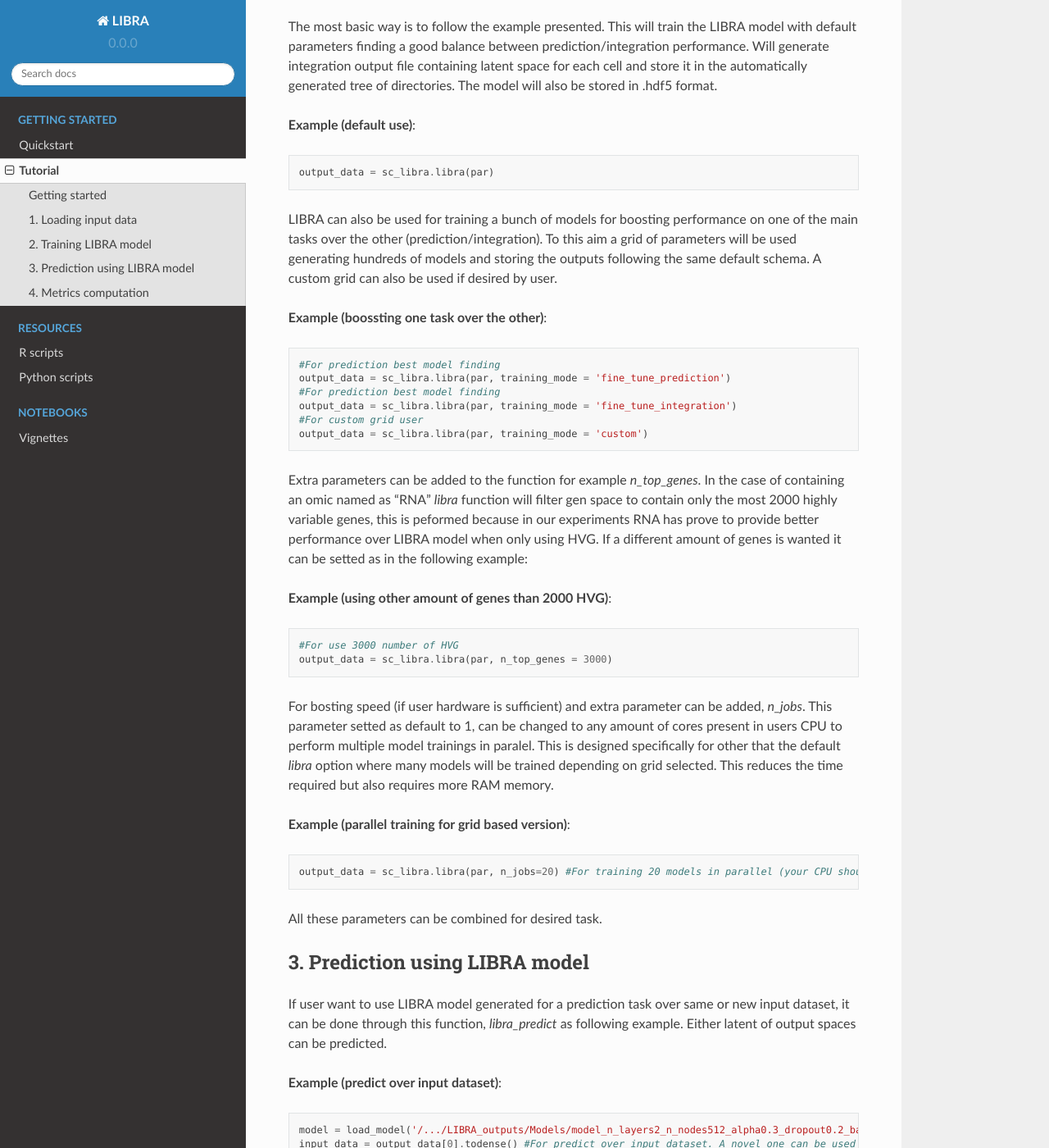
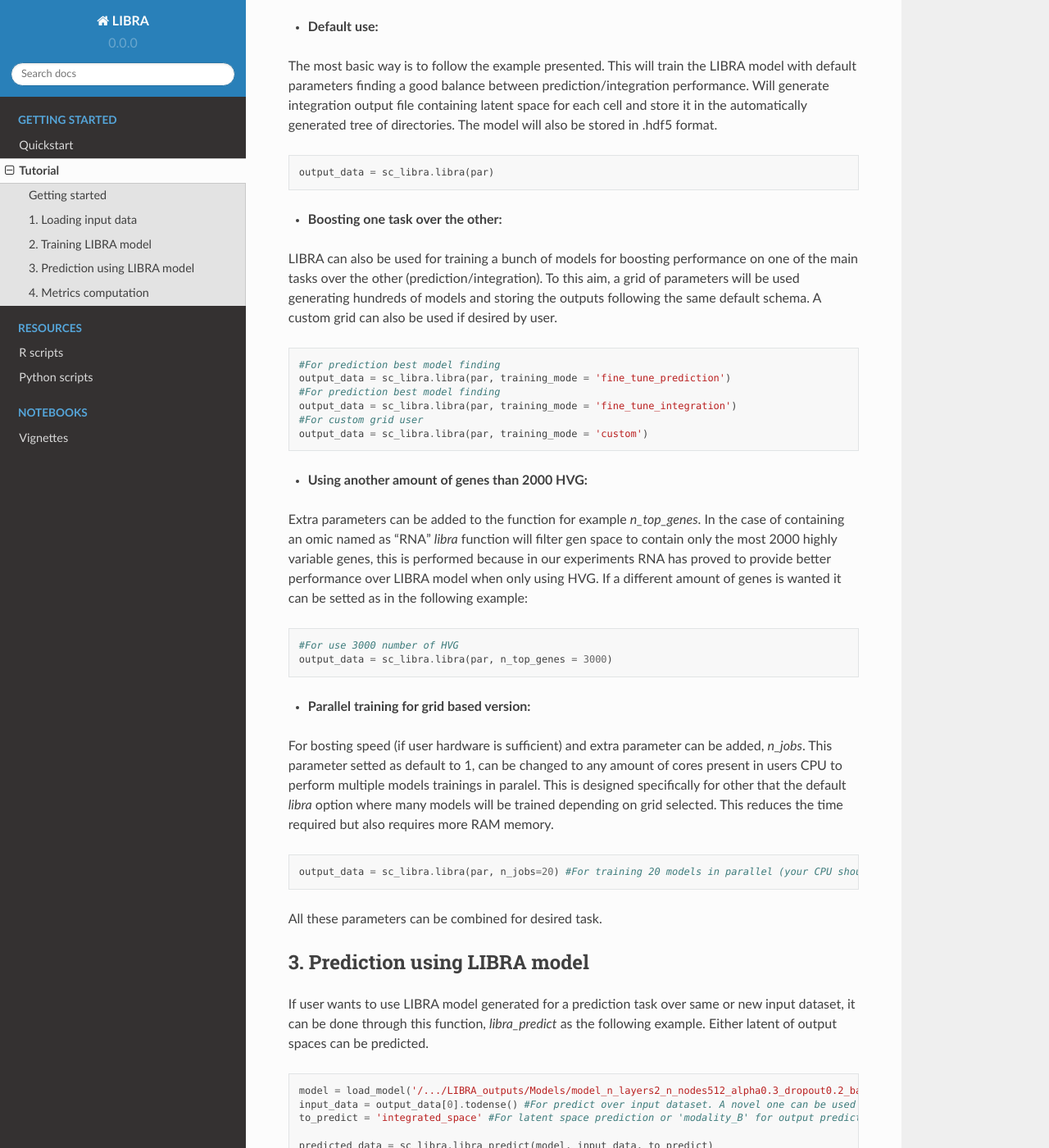
Before and after one commit to TranslationalBioinformaticsUnit/LIBRA, a Sphinx documentation site: the page built from docs/source/tutorial.rst, in a window 1280 px wide and 1400 px high, scrolled down 1719 px. Shown: the whole window at 82% size. Built offline with Sphinx 7.4.7 and the Read the Docs theme 2.0.0, drawn with Linux system fonts in a browser that asks for light colours; some of the changed text lies outside the part shown.

Commit message:
Update tutorial.rst

```diff
--- a/docs/source/tutorial.rst
+++ b/docs/source/tutorial.rst
@@ -26,13 +26,13 @@ A universal loading data is provided for easy data loading into Python environme
 
 In order dataset1 is the input modality to LIBRA model and dataset2 the output modality. **We strongly recommend to set RNA as the second modality**. By now specific actions are performed over RNA omic (feature space filtering to top 2000 most variable) so it is **important to set "RNA" name to RNA omic input dataset**, in other cases the desired name can be used. If both input datasets are in working directory path, no paths are required by *load_data* function.
 
-**- Input files are in working directory:**
+- **Input files are in working directory:**
 
 .. code-block:: python
 
     par = sc_libra.load_data("ATAC","RNA", dataset1='example_dataset1_atac.h5ad', dataset2='example_dataset2_rna.h5ad')
 
-**- Input files are in another directory than working directory):**
+- **Input files are in another directory than working directory):**
 
 If input datasets are in a different location than working directory, *dataset1_path* and *dataset2_path* can be used (*dataset2_path* will be equal to dataset1_path if not setted).
 
@@ -40,7 +40,7 @@ If input datasets are in a different location than working directory, *dataset1_
 
     par = sc_libra.load_data("ATAC","RNA", dataset1_path='/both_are_in_this_different_location', dataset1='example_dataset1_atac', dataset2='example_dataset2_rna.h5ad')
 
-**- 10X folder as input:**
+- **10X folder as input:**
 
 If 10X folder contains the input data desired, specify only the path where files are and they will be automatically loaded.
 
@@ -59,17 +59,17 @@ As a result output (*par* in these examples) will contain a dictionary such as:
 
 LIBRA can run in many different ways using the *libra* function. This step uses the previously generated dictionary as input (in this example, *par*), if you want to run *libra* as part of an existing pipeline a dictionary with the above structure can be created by the user for the compatibility with the following functions.
 
+- **Default use:**
+
 The most basic way is to follow the example presented. This will train the LIBRA model with default parameters finding a good balance between prediction/integration performance. Will generate integration output file containing latent space for each cell and store it in the automatically generated tree of directories. The model will also be stored in .hdf5 format.
-
-**Example (default use)**:
 
 .. code-block:: python
 
     output_data = sc_libra.libra(par)
 
-LIBRA can also be used for training a bunch of models for boosting performance on one of the main tasks over the other (prediction/integration). To this aim a grid of parameters will be used generating hundreds of models and storing the outputs following the same default schema. A custom grid can also be used if desired by user.
+- **Boosting one task over the other:**
 
-**Example (boossting one task over the other)**:
+LIBRA can also be used for training a bunch of models for boosting performance on one of the main tasks over the other (prediction/integration). To this aim, a grid of parameters will be used generating hundreds of models and storing the outputs following the same default schema. A custom grid can also be used if desired by user.
 
 .. code-block:: python
 
@@ -80,18 +80,18 @@ LIBRA can also be used for training a bunch of models for boosting performance o
     #For custom grid user
     output_data = sc_libra.libra(par, training_mode = 'custom')
 
-Extra parameters can be added to the function for example *n_top_genes*. In the case of containing an omic named as "RNA" *libra* function will filter gen space to contain only the most 2000 highly variable genes, this is peformed because in our experiments RNA has prove to provide better performance over LIBRA model when only using HVG. If a different amount of genes is wanted it can be setted as in the following example:
+- **Using another amount of genes than 2000 HVG:**
 
-**Example (using other amount of genes than 2000 HVG)**:
+Extra parameters can be added to the function for example *n_top_genes*. In the case of containing an omic named as "RNA" *libra* function will filter gen space to contain only the most 2000 highly variable genes, this is performed because in our experiments RNA has proved to provide better performance over LIBRA model when only using HVG. If a different amount of genes is wanted it can be setted as in the following example:
 
 .. code-block:: python
 
     #For use 3000 number of HVG
     output_data = sc_libra.libra(par, n_top_genes = 3000)
 
-For bosting speed (if user hardware is sufficient) and extra parameter can be added, *n_jobs*. This parameter setted as default to 1, can be changed to any amount of cores present in users CPU to perform multiple model trainings in paralel. This is designed specifically for other that the default *libra* option where many models will be trained depending on grid selected. This reduces the time required but also requires more RAM memory.
+- **Parallel training for grid based version:**
 
-**Example (parallel training for grid based version)**:
+For bosting speed (if user hardware is sufficient) and extra parameter can be added, *n_jobs*. This parameter setted as default to 1, can be changed to any amount of cores present in users CPU to perform multiple models trainings in paralel. This is designed specifically for other that the default *libra* option where many models will be trained depending on grid selected. This reduces the time required but also requires more RAM memory.
 
 .. code-block:: python
 
@@ -103,9 +103,7 @@ All these parameters can be combined for desired task.
 3. Prediction using LIBRA model
 ----------------------------
 
-If user want to use LIBRA model generated for a prediction task over same or new input dataset, it can be done through this function, *libra_predict* as following example. Either latent of output spaces can be predicted.
-
-**Example (predict over input dataset)**:
+If user wants to use LIBRA model generated for a prediction task over same or new input dataset, it can be done through this function, *libra_predict* as the following example. Either latent of output spaces can be predicted.
 
 .. code-block:: python
 
@@ -122,23 +120,24 @@ LIBRA provides a function *libra_metrics* to compute three different measurement
 
 Setting *libra_metrics* metric parameter as *nn_consistency* will compute euclidean distance between latent space computed in LIBRA model to output obtained of a secondary neural network with same hyperparameters to encode to the obtained latent space. Through this metric the consistency of the neural network can be measured for each independent paired cell. Biomodal distances for each modal peak will be given and plotted as output apart from the global euclidean distance computed for each cell and encoding models in .hdf5 format. If multiple output models are present in folder due to a grid used during model training, metric will be computed for all available models and all outputs will be stored with the corresponding hyperparameter as names. If user desires only to compute metric over one specific model it can be selected through the *libra_output* parameter. In order to train these secondary networks in parallel *n_jobs* parameter let user select the number of models to be trained at same.
 
-**Example (nn_consistency)**:
+- **nn_consistency**:
 
 .. code-block:: python
 
     output_metris=sc_libra.libra_metrics(output_data, metric='nn_consistency', n_jobs=20, path_to_libra_outputs='/...LIBRA_outputs/Integration/') #For compute over all models trained with a parallel value of 20.
 
+
+- **nn_mse:**
+
 Setting the metric parameter as *nn_mse* will predict overall present models stored and compute the mean squared error against the output omic. As previously *libra_output* can be used to specify the name of a model to compute it only for the desired model. Outputs will be summarized and stored in the corresponding path automatically.
-
-**Example (nn_mse)**:
 
 .. code-block:: python
 
     output_metris=sc_libra.libra_metrics(output_data, metric='nn_mse', path_to_libra_outputs='/...LIBRA_outputs/Models/')
 
+- **Example (ppji)**:
+
 Finally PPJI metric can be computed against the reference obtained clustering of either omics to measure how preserved is the biological information in clusters in the integrated latent space obtained in LIBRA model. To include this reference clustering information *cluster_origin* parameter is used. To feed this parameter information "cluster_origin=adata.obs['leiden']" serves as example of expected input format. **We strongly recommend to compute reference clusterings using *leiden* algorithm as it has proved to provide good results and to exclude divergences in clusters due to different algorithms used and not because of the model performance (LIBRA use *leiden* and the method for latent clustering computation).** As before *libra_output* can be used to specify the name of a model to compute it only for the desired model. Outputs will be saved after function ends.
-
-**Example (ppji)**:
 
 .. code-block:: python
 
```
